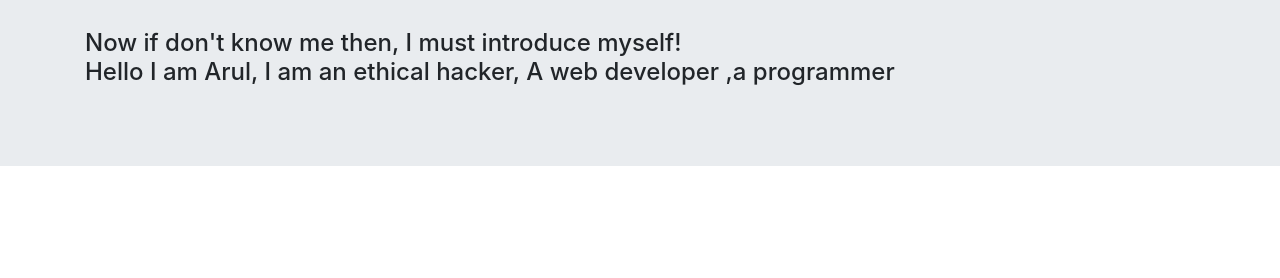
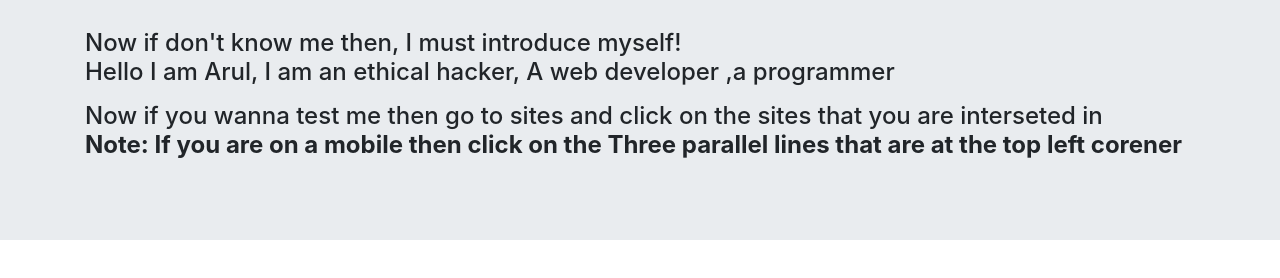
Before and after one commit to ghostsage/arul, a plain HTML site: page index.html in a window 1280 px wide. Shown: the part 240-518 px from the top of the page. Drawn offline with nearby package versions, Linux system fonts and the light colour scheme.

Commit message:
Update index.html

```diff
--- a/index.html
+++ b/index.html
@@ -38,6 +38,7 @@
   <div class="container">
     <h1 class="display-4">About</h1>
 	  <p class="lead"><h3>Well Hello There!</h3><br><h4>Now if don't know me then, I must introduce myself!<br>Hello I am Arul, I am an ethical hacker, A web developer ,a programmer</p>
+	  <p>Now if you wanna test me then go to sites and click on the sites that you are interseted in<br><strong>Note: If you are on a mobile then click on the Three parallel lines that are at the top left corener</strong></p>
   </div>
 </div>
 	<script src="https://code.jquery.com/jquery-3.5.1.slim.min.js" integrity="sha384-DfXdz2htPH0lsSSs5nCTpuj/zy4C+OGpamoFVy38MVBnE+IbbVYUew+OrCXaRkfj" crossorigin="anonymous"></script>
```
